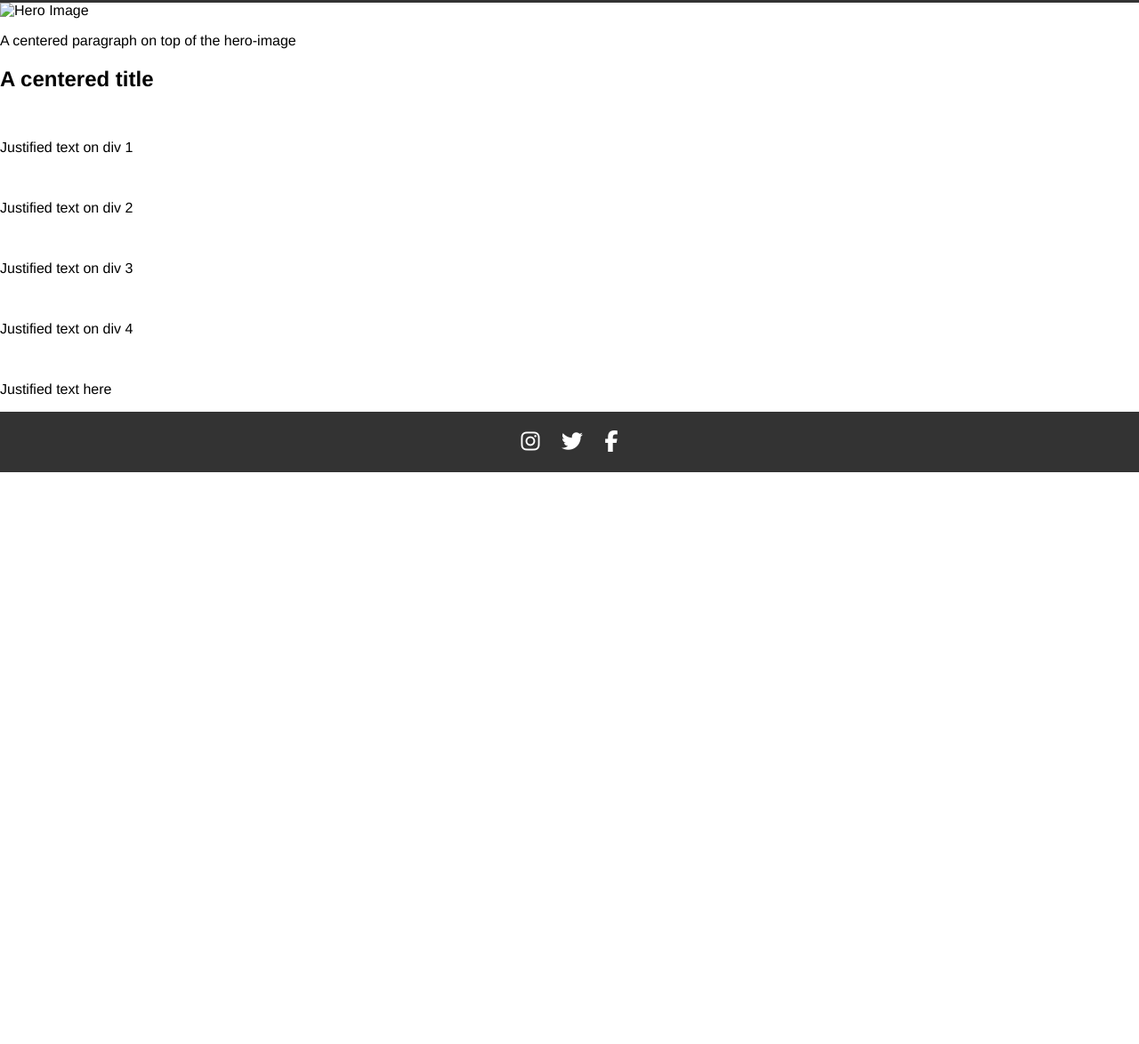
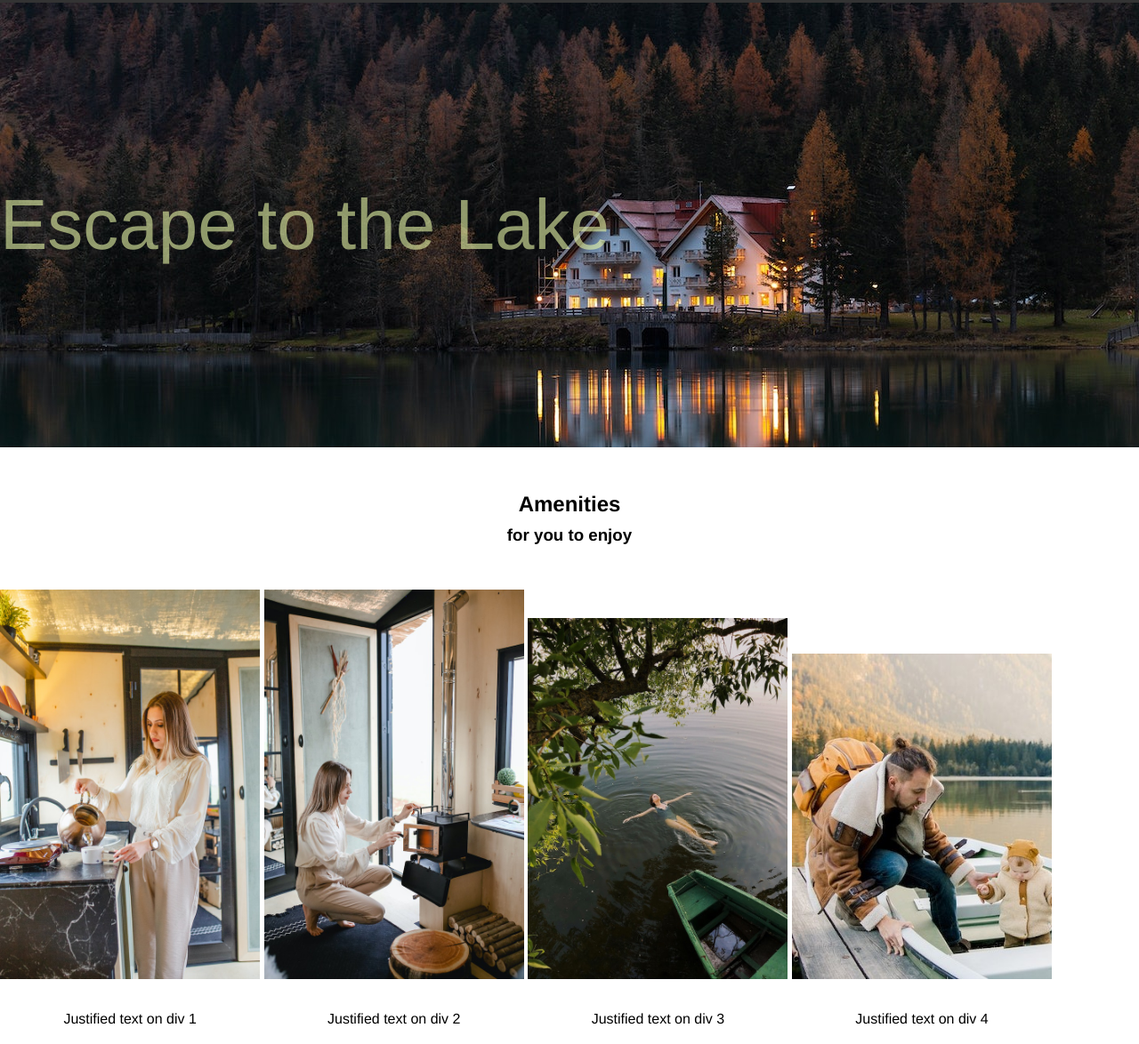
Before and after one commit to Raffa-G/Lake-tiny, a plain HTML site: page index.html in a window 1280 px wide. Shown: the part 109-1283 px from the top of the page at 89% size. Before the commit the page ends 800 px from the top, so only its background shows below. Drawn offline with Linux system fonts and the light colour scheme.

Commit message:
add hero img and style hero text

```diff
--- a/assets/css/style.css
+++ b/assets/css/style.css
@@ -95,5 +95,83 @@ footer {
     nav {
         width: 100%;
     }
+}
 
+/* Hero Section */
+
+.hero-section {
+    height: 500px;
+    display: flex;
+    align-items: center;
+    background-image: url(/assets/images/hero-img-LT.jpg);
+    background-position: center;
+    background-repeat: no-repeat;
+    background-size: cover;
 }
+
+.hero-text {
+    font-size: 500%;
+    text-align: left;
+    color: rgba(232, 247, 169, 0.6);
+}
+
+/* media queries */
+
+@media only screen and (max-width: 767px) {
+    .hero-text {
+        font-size: 350%;
+        text-align: center;
+    }
+}
+
+
+/* Amenities Section */
+
+.amenities {
+    display: flex;
+    flex-wrap: wrap;
+    justify-content: center;
+    margin-top: 50px;
+}
+
+.amenities-title {
+    margin-top: 50px;
+    margin-bottom: 10px;
+    text-align: center;
+}
+.amenities-section h3 {
+    margin-top: 10px;
+    margin-bottom: 50px;
+    text-align: center;
+}
+
+.amenities-div {
+    width: calc(24% - 15px);
+    text-align: center;
+    display: inline-grid;
+}
+.amenities-div img {
+    width: 100%;
+    margin-bottom: 20px;
+}
+
+/* About Section */
+
+.about-section {
+    display: flex;
+    margin-top: 50px;
+}
+
+.about-img {
+    width: 50%;
+}
+
+.about-img img {
+    width: 100%;
+}
+
+.about-text {
+    width: 50%;
+    padding: 20px;
+    text-align: justify;
+}
--- a/index.html
+++ b/index.html
@@ -25,34 +25,35 @@
       </header>
       <main>
 
-        <!-- Hero Section -->
-<section class="hero">
-    <img src="hero-image.jpg" alt="Hero Image">
-    <p class="hero-text">A centered paragraph on top of the hero-image</p>
+  <!-- Hero Section -->
+  <section class="hero-section">
+
+    <p class="hero-text">Escape to the Lake</p>
   </section>
 
-  <!-- Amenities -->
+  <!-- Amenities Section -->
   <section class="amenities-section">
-    <h2 class="amenities-section-title">A centered title</h2>
+    <h2 class="amenities-title">Amenities</h2>
+    <h3>for you to enjoy</h3>
     <div class="amenities-div">
-      <img src="amen-img-1.jpg" alt="">
+      <img src="assets/images/amen-img-1.jpg" alt="">
       <p>Justified text on div 1</p>
     </div>
     <div class="amenities-div">
-      <img src="amen-img-2.jpg" alt="">
+      <img src="assets/images/amen-img-2.jpg" alt="">
       <p>Justified text on div 2</p>
     </div>
     <div class="amenities-div">
-        <img src="amen-img-3.jpg" alt="">
+        <img src="assets/images/amen-img-3.jpg" alt="">
         <p>Justified text on div 3</p>
       </div>
       <div class="amenities-div">
-        <img src="amen-img-4.jpg" alt="">
+        <img src="assets/images/amen-img-4.jpg" alt="">
         <p>Justified text on div 4</p>
       </div>
     </section>
 
-    <!-- About -->
+    <!-- About Section -->
     <section class="about-section">
       <div class="about-img">
         <img src="about-img.jpg" alt="">
```
Also changed, not shown: assets/images/amen-img-1.jpg (added), assets/images/amen-img-2.jpg (added), assets/images/amen-img-3.jpg (added), assets/images/amen-img-4.jpg (added), assets/images/hero-img-LT.jpg (added).
